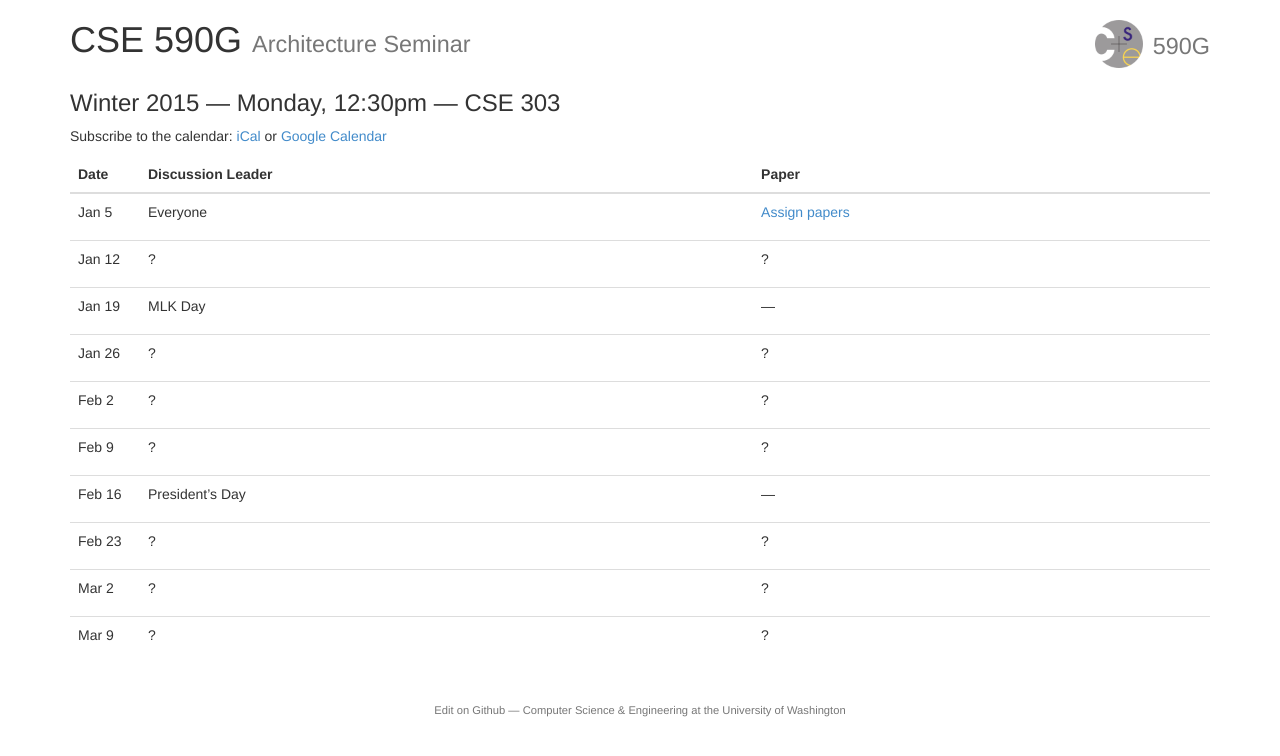
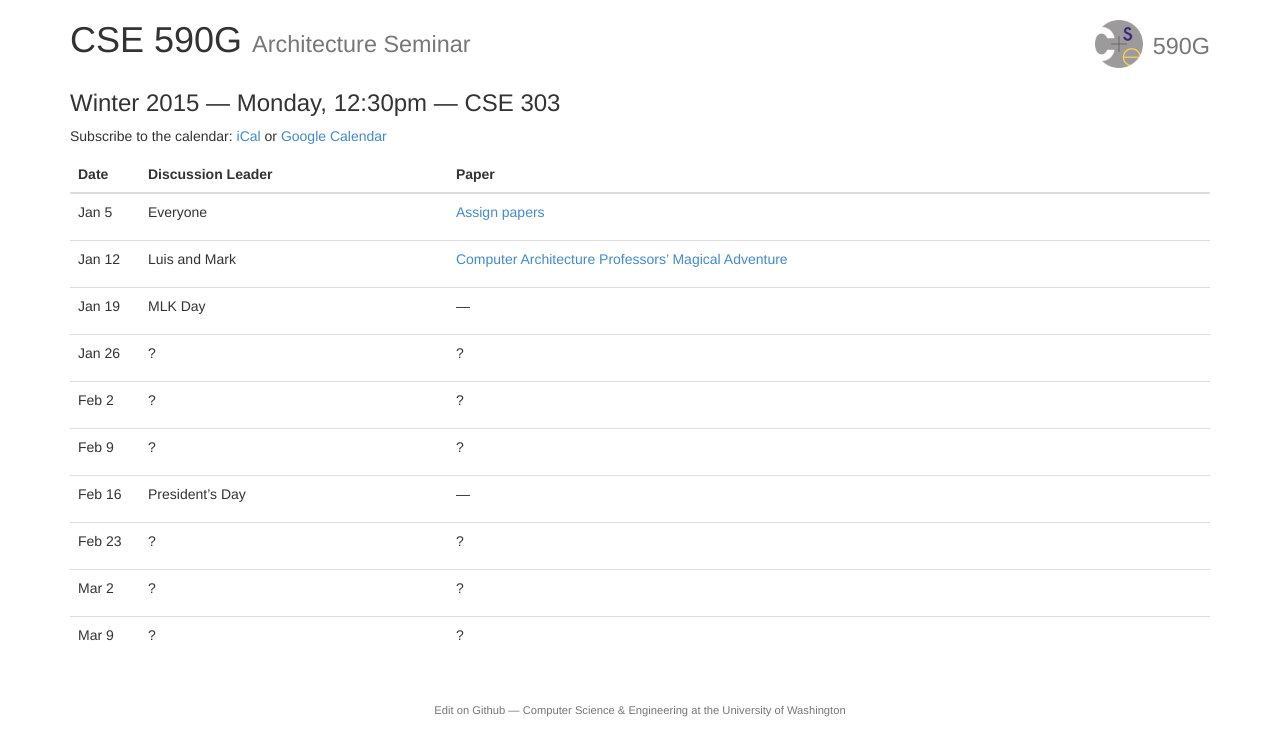
Before and after one commit to uwsampa/cse590g, a Jekyll site: the page built from 15wi/index.md, in a window 1280 px wide. Shown: the top 756 px of the page. Built offline with Jekyll 4.4.1, drawn with Linux system fonts in a browser that asks for light colours; nearby versions of some CDN libraries; Markdown is read by kramdown in place of the engine named in the settings.

Commit message:
just to prove it works

```diff
--- a/15wi/_data/schedule.yml
+++ b/15wi/_data/schedule.yml
@@ -4,8 +4,9 @@
   link: https://docs.google.com/document/d/1oUMJYLIiN5q81aHqIwqU6tau6o2Rp8x53-RWyGouY2k/edit
 
 - date: 12 January 2015
-  who: "?"
-  paper: "?"
+  who: "Luis and Mark"
+  paper: "Computer Architecture Professors' Magical Adventure"
+  link: https://www.youtube.com/watch?v=LvcSh_oTJ9k
 
 - date: 19 January 2015
   who: "MLK Day"
```
